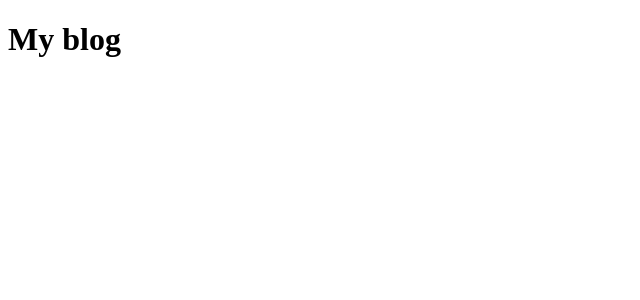
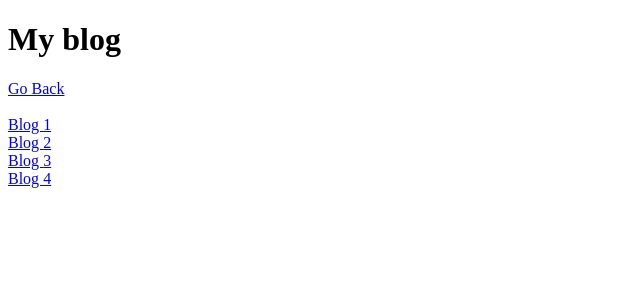
Before and after one commit to marfrede/hello-world, a SvelteKit app: page /blog in a window 1280 px wide. Shown: the top 300 px of the page, without its empty margins (0-640 px from the left). Built offline with nearby package versions, Linux system fonts and the light colour scheme.

Commit message:
list some example products

```diff
--- a/src/routes/blog/+page.svelte
+++ b/src/routes/blog/+page.svelte
@@ -1 +1,11 @@
+<script lang="ts">
+	export let blogIds = [1, 2, 3, 4];
+</script>
+
 <h1>My blog</h1>
+
+<a href="..">Go Back</a><br /><br />
+
+{#each blogIds as blogId}
+	<div><a href="/blog/{blogId}">Blog {blogId}</a></div>
+{/each}
```
